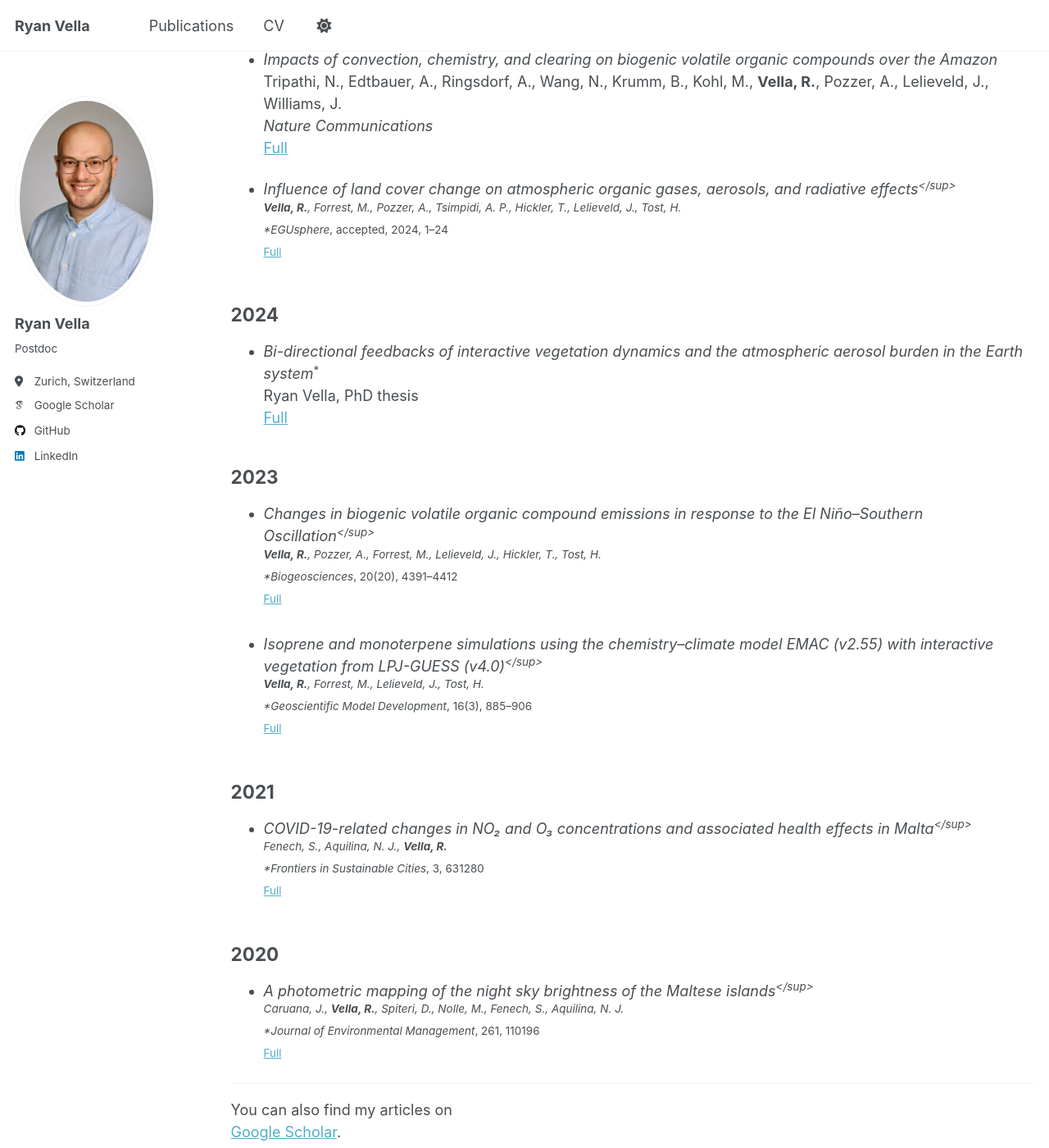
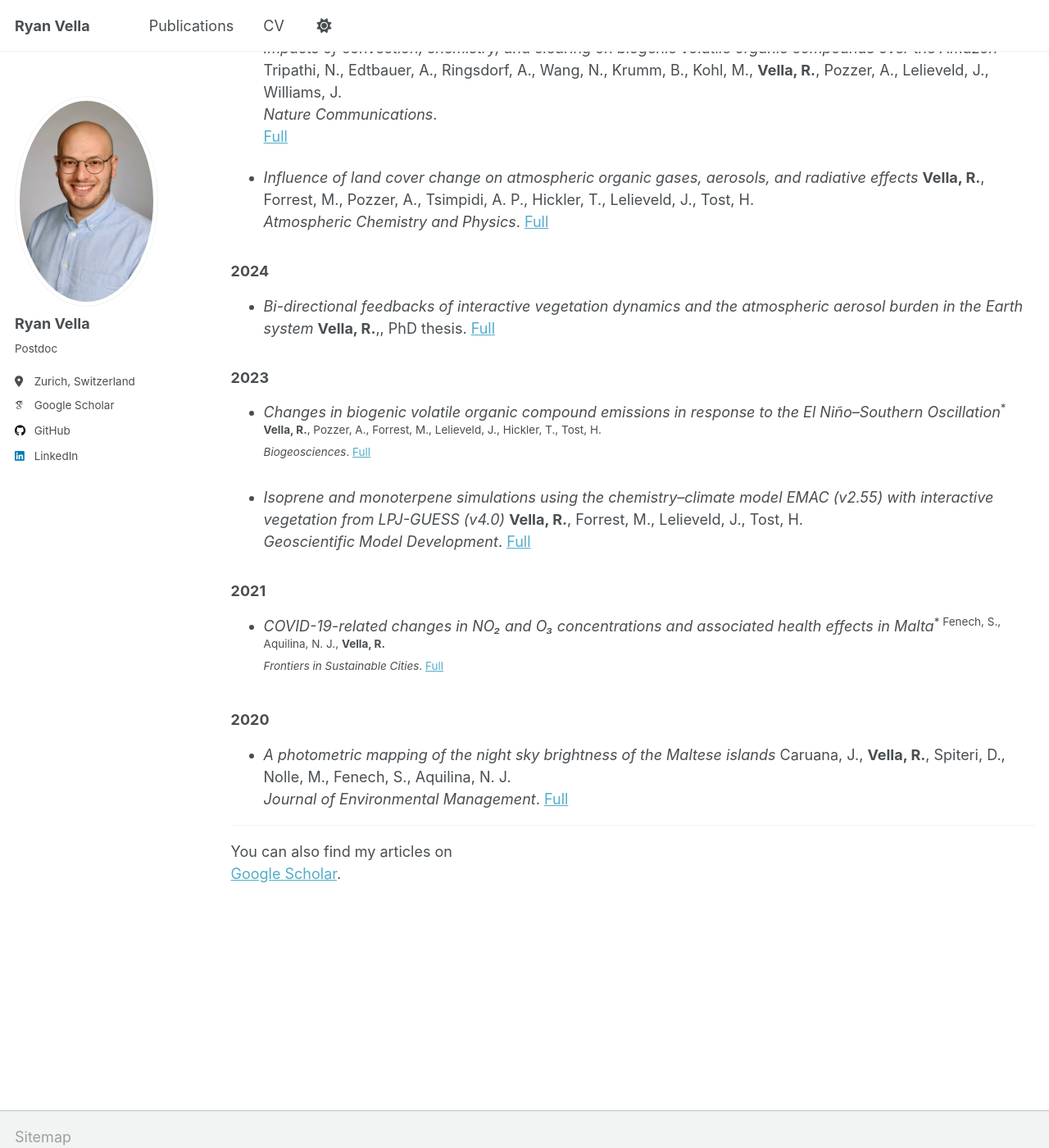
Before and after one commit to ryanvella9/ryanvella9.github.io, a Jekyll site: the page built from _pages/publications.md, in a window 1280 px wide and 1400 px high, scrolled down 466 px. Shown: the whole window at 82% size. Built offline with Jekyll 4.4.1, drawn with Linux system fonts in a browser that asks for light colours; some web fonts are replaced; a script that is not in the unit is left out.

Commit message:
Update publications.md

```diff
--- a/_pages/publications.md
+++ b/_pages/publications.md
@@ -7,58 +7,58 @@ author_profile: true
 
 <sup>*</sup> indicates first author(s); otherwise, authors are listed alphabetically.
 
-## 2025
+### 2025
 
 - *Insights into climate variability of the meteorological records from a background monitoring station: The Giordan Lighthouse, Gozo*
   Ciarlo, J. M., **Vella, R.**, Saliba, M., Ellul, R., Micallef, A., Coppola, E., Micallef, A., Mifsud, D.
   *Open Research Europe*, in review.
   [Full](https://open-research-europe.ec.europa.eu/articles/5-37/v1?src=rss)
 
-- *Shifts in global atmospheric oxidant chemistry from land cover change*<sup>*</sup>
+- *Shifts in global atmospheric oxidant chemistry from land cover change*
  **Vella, R.**., Gromov, S., Nussbaumer, C. M., Stecher, L., Kohl, M., Ruhl, S., Tost, H., Lelieveld, J., Pozzer, A.
-  *ACP*, accepted.
+  *Atmospheric Chemistry and Physics*, accepted.
   [Full](https://egusphere.copernicus.org/preprints/2025/egusphere-2025-1800/)
 
 - *Impacts of convection, chemistry, and clearing on biogenic volatile organic compounds over the Amazon*
   Tripathi, N., Edtbauer, A., Ringsdorf, A., Wang, N., Krumm, B., Kohl, M., **Vella, R.**, Pozzer, A., Lelieveld, J., Williams, J.
-  *Nature Communications*
+  *Nature Communications*.
   [Full](https://www.nature.com/articles/s41467-025-59953-2)
 
-- *Influence of land cover change on atmospheric organic gases, aerosols, and radiative effects*<sup>*</sup>
+- *Influence of land cover change on atmospheric organic gases, aerosols, and radiative effects*
   **Vella, R.**, Forrest, M., Pozzer, A., Tsimpidi, A. P., Hickler, T., Lelieveld, J., Tost, H.
-  *EGUsphere*, accepted, 2024, 1–24
+  *Atmospheric Chemistry and Physics*.
   [Full](https://acp.copernicus.org/articles/25/243/2025/)
 
-## 2024
+### 2024
 
-- *Bi-directional feedbacks of interactive vegetation dynamics and the atmospheric aerosol burden in the Earth system*<sup>*</sup>
-  Ryan Vella, PhD thesis
+- *Bi-directional feedbacks of interactive vegetation dynamics and the atmospheric aerosol burden in the Earth system*
+  **Vella, R.**,, PhD thesis.
   [Full](https://pure.mpg.de/pubman/faces/ViewItemOverviewPage.jsp?itemId=item_3624847)
 
-## 2023
+### 2023
 
-- *Changes in biogenic volatile organic compound emissions in response to the El Niño–Southern Oscillation*<sup>*</sup>
+- *Changes in biogenic volatile organic compound emissions in response to the El Niño–Southern Oscillation*<sup>*
   **Vella, R.**, Pozzer, A., Forrest, M., Lelieveld, J., Hickler, T., Tost, H.
-  *Biogeosciences*, 20(20), 4391–4412
+  *Biogeosciences*.
   [Full](https://bg.copernicus.org/articles/20/4391/2023/bg-20-4391-2023.html)
 
-- *Isoprene and monoterpene simulations using the chemistry–climate model EMAC (v2.55) with interactive vegetation from LPJ-GUESS (v4.0)*<sup>*</sup>
+- *Isoprene and monoterpene simulations using the chemistry–climate model EMAC (v2.55) with interactive vegetation from LPJ-GUESS (v4.0)*
   **Vella, R.**, Forrest, M., Lelieveld, J., Tost, H.
-  *Geoscientific Model Development*, 16(3), 885–906
+  *Geoscientific Model Development*.
   [Full](https://gmd.copernicus.org/articles/16/885/2023/gmd-16-885-2023.html)
 
-## 2021
+### 2021
 
-- *COVID-19-related changes in NO₂ and O₃ concentrations and associated health effects in Malta*<sup>*</sup>
+- *COVID-19-related changes in NO₂ and O₃ concentrations and associated health effects in Malta*<sup>*
   Fenech, S., Aquilina, N. J., **Vella, R.**
-  *Frontiers in Sustainable Cities*, 3, 631280
+  *Frontiers in Sustainable Cities*.
   [Full](https://www.frontiersin.org/journals/sustainable-cities/articles/10.3389/frsc.2021.631280/full)
 
-## 2020
+### 2020
 
-- *A photometric mapping of the night sky brightness of the Maltese islands*<sup>*</sup>
+- *A photometric mapping of the night sky brightness of the Maltese islands*
   Caruana, J., **Vella, R.**, Spiteri, D., Nolle, M., Fenech, S., Aquilina, N. J.
-  *Journal of Environmental Management*, 261, 110196
+  *Journal of Environmental Management*.
   [Full](https://www.sciencedirect.com/science/article/abs/pii/S0301479720301298)
 
 ---
```
